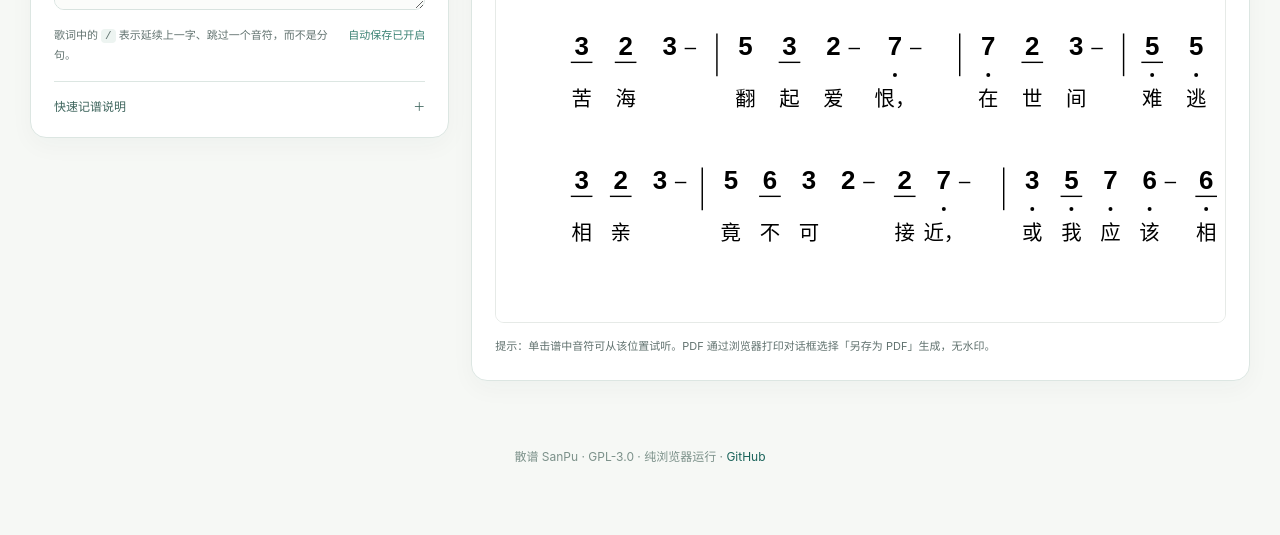
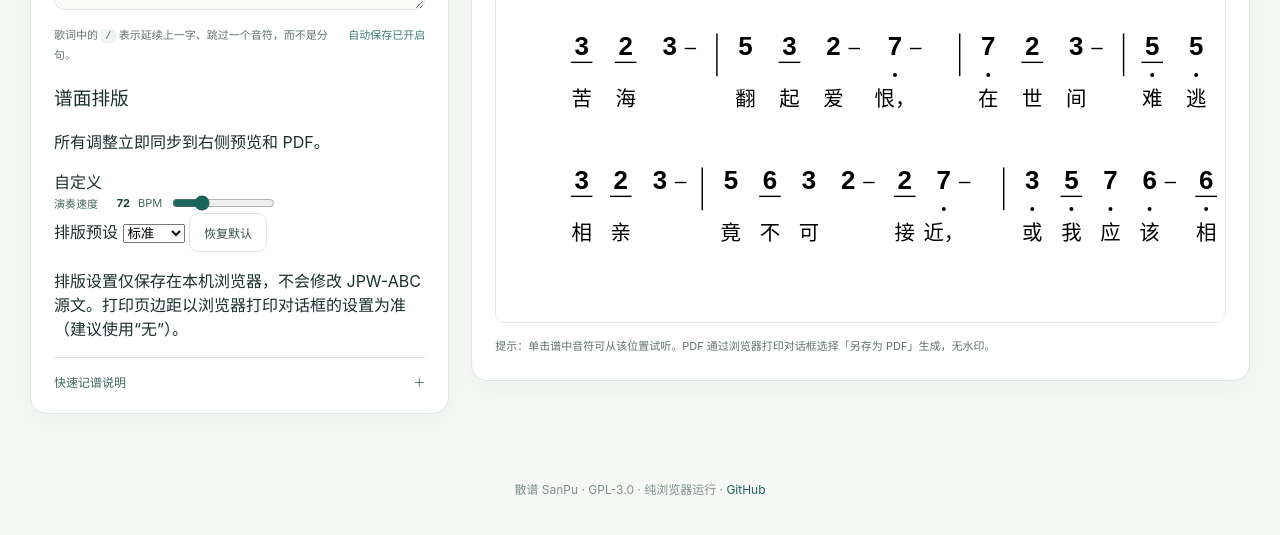
Before and after one commit to shandianchengzi/SanPu, a plain HTML site: page index.html in a window 1280 px wide. Shown: the part 736-1271 px from the top of the page. Before the commit the page ends 1238 px from the top, so only its background shows below. Drawn offline with Linux system fonts and the light colour scheme.

Commit message:
feat: place appearance editor and tempo controls in left pane

```diff
--- a/index.html
+++ b/index.html
@@ -35,13 +35,23 @@
         <label for="source" class="sr-only">JPW-ABC 源谱</label>
         <textarea id="source" spellcheck="false" autocomplete="off" autocapitalize="off" aria-describedby="source-hint"></textarea>
         <div class="editor-foot"><span id="source-hint">歌词中的 <code>/</code> 表示延续上一字、跳过一个音符，而不是分句。</span><span id="saved" aria-live="polite">自动保存已开启</span></div>
+        <section class="format-panel" aria-labelledby="format-title">
+          <div class="format-head"><div><h3 id="format-title">谱面排版</h3><p>所有调整立即同步到右侧预览和 PDF。</p></div><span class="format-tag">自定义</span></div>
+          <label class="tempo editor-tempo" for="tempo">演奏速度 <strong id="tempo-value">72</strong> BPM <input type="range" id="tempo" min="35" max="180" step="1" value="72" /></label>
+          <div class="format-toolbar">
+            <label for="format-preset">排版预设</label>
+            <select id="format-preset" aria-label="排版预设"><option value="standard">标准</option><option value="compact">紧凑</option><option value="spacious">宽松</option><option value="custom">自定义</option></select>
+            <button type="button" class="btn secondary" id="format-reset">恢复默认</button>
+          </div>
+          <div id="format-controls" class="format-controls"></div>
+          <p class="format-footnote">排版设置仅保存在本机浏览器，不会修改 JPW-ABC 源文。打印页边距以浏览器打印对话框的设置为准（建议使用“无”）。</p>
+        </section>
         <details class="syntax-help"><summary>快速记谱说明 <span aria-hidden="true">＋</span></summary><div class="help-content"><p><code>3_</code> 半拍 · <code>3</code> 一拍 · <code>3-</code> 两拍 · <code>3--</code> 三拍 · <code>3.</code> 1.5 拍</p><p><code>7,</code> 低八度 · <code>1'</code> 高八度 · <code>0</code> 休止 · <code>|</code> 小节/分句 · <code>$(true)</code> 换行</p><p><code>.Words</code> 中的汉字逐音对齐，标点、空格不占音符；<code>/</code> 占一个音符位置，用于一字多音。<code>{词组}</code> 作为一个歌词单位。</p><p>散板模式允许任意小节长度。试听按照你写的音符时值演奏，不模拟歌手自由伸缩。</p></div></details>
       </div>
       <div class="preview-pane">
         <div class="pane-head"><div><h2>乐谱预览</h2><p>音符与歌词一一对应</p></div><span id="note-count" class="pane-tag">0 个音符</span></div>
         <div class="playback">
           <div class="play-controls"><button class="btn play" id="play-btn" type="button" aria-label="播放">▶ 播放</button><button class="btn secondary" id="stop-btn" type="button">■ 停止</button></div>
-          <label class="tempo" for="tempo">速度 <strong id="tempo-value">72</strong> BPM <input type="range" id="tempo" min="35" max="180" step="1" value="72" /></label>
         </div>
         <div class="preview-tools"><button class="btn export" id="pdf-btn" type="button">↗ 导出 PDF</button></div>
         <div id="score" class="score-page" aria-label="数字简谱预览"></div>
```
